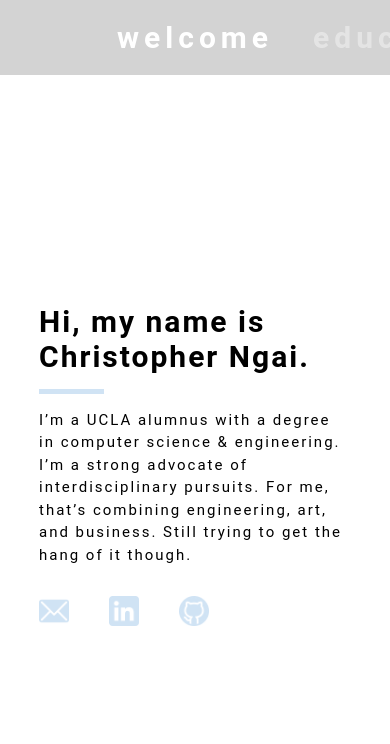
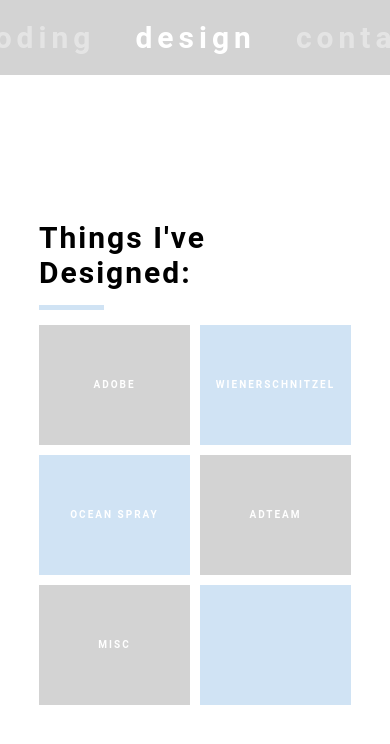
Before and after one commit to cngai/portfolio, a React (Create React App) app: page / in a window 390 px wide. Shown: the top 744 px of the page. Built offline with nearby package versions, Linux system fonts and the light colour scheme.

Commit message:
MOBILE: finished design ui

```diff
--- a/src/App.js
+++ b/src/App.js
@@ -26,7 +26,7 @@
 
 		this.state = {
 			currTab: 'Welcome',
-			currMobileTabIndex: 0,
+			currMobileTabIndex: 4,
 			width: 0,
 			height: 0,
 		}
--- a/src/mobile/MobileDesign.js
+++ b/src/mobile/MobileDesign.js
@@ -1,5 +1,8 @@
 import React, { Component } from 'react';
 import styled from 'styled-components';
+import info from '../info';
+
+const designs = info.designs;
 
 class MobileDesign extends Component {
     constructor(props) {
@@ -10,12 +13,128 @@
         };
     }
 
+    createGridItem(designObj) {
+        const {
+            designs,
+            idx,
+            colNum,
+        } = designObj;
+
+        const isActive = (designs !== null);
+        let color = null;
+
+        if (colNum === 0) {
+            const leftRowIndex = idx / 2;
+            color = (leftRowIndex % 2 === 0) ? '#D3D3D3' : '#D0E3F4';
+        } else {
+            const rightRowIndex = (idx - 1) / 2;
+            color = (rightRowIndex % 2 === 1) ? '#D3D3D3' : '#D0E3F4';
+        }
+
+        return (
+            <GridItem key={idx} color={color} >
+                {
+                    isActive && (
+                        <GridText>{designs.title.toUpperCase()}</GridText>
+                    )
+                }
+            </GridItem>
+        );
+    }
+
+    renderColumn(colNum) {
+        let gridItems = [];
+        const numCategories = designs.length;
+        const numTiles = 6;
+
+        /* left column */
+        if (colNum === 0) {
+            if (numCategories < 5) {
+                let numEmptyLeft = 3 - Math.ceil(numCategories / 2);
+
+                for (let i = 0; i < numCategories; i += 2) {
+                    gridItems.push({
+                        'designs': designs[i],
+                        'idx': i,
+                        'colNum': 0,
+                    });
+                }
+
+                for (let j = numCategories; j < numCategories + numEmptyLeft; j += 2 ) {
+                    gridItems.push({
+                        'designs': null,
+                        'idx': j,
+                        'colNum': 0,
+                    });
+                }
+            } else {
+                for (let k = 0; k < numTiles; k += 2) {
+                    console.log(k);
+                    gridItems.push({
+                        'designs': designs[k],
+                        'idx': k,
+                        'colNum': 0,
+                    });
+                }
+            }
+        }
+        /* right column */
+        else {
+            if (numCategories < 6) {
+                let numEmptyRight = -1;
+
+                if (numCategories > 1) {
+                    numEmptyRight = 3 - Math.floor(numCategories / 2);
+                } else {
+                    numEmptyRight = 3;
+                }
+
+                for (let x = 1; x < numCategories; x += 2) {
+                    gridItems.push({
+                        'designs': designs[x],
+                        'idx': x,
+                        'colNum': 1,
+                    });
+                }
+
+                for (let y = numCategories; y < numCategories + numEmptyRight; y += 2) {
+                    gridItems.push({
+                        'designs': null,
+                        'idx': y,
+                        'colNum': 1,
+                    });
+                }
+            } else {
+                for (let z = 1; z < numTiles; z += 2) {
+                    gridItems.push({
+                        'designs': designs[z],
+                        'idx': z,
+                        'colNum': 1,
+                    });
+                }
+            }
+        }
+
+        return gridItems.map(this.createGridItem, this);
+    }
+
     render() {
         const { height } = this.props;
 
         return (
             <DesignContainer height={height} >
-                <div>Design</div>
+                <ContentContainer>
+                    <HeaderText>Things I've Designed:</HeaderText>
+                    <Divider />
+                    <GridContainer>
+                        <LeftColumn>
+                            {this.renderColumn(0)}
+                        </LeftColumn>
+                        <RightColumn>
+                            {this.renderColumn(1)}
+                        </RightColumn>
+                    </GridContainer>
+                </ContentContainer>
             </DesignContainer>
         );
     }
@@ -27,11 +146,76 @@
     flex-direction: column;
     justify-content: center;
     align-items: center;
-    background-color: red;
 
     ${({ height }) => `
         height: ${height}px;
     `}
 `;
 
+const ContentContainer = styled.div`
+    display: flex;
+    width: 80%;
+    flex-direction: column;
+`;
+
+const Divider = styled.div`
+	width: 65px;
+	height: 0;
+	border-top: 5px solid #D0E3F4;
+`;
+
+const GridContainer = styled.div`
+    display: flex;
+    flex-direction: row;
+    margin: 15px 0 0 0;
+`;
+
+const GridItem = styled.div`
+    display: flex;
+    justify-content: center;
+    align-items: center;
+    height: 120px;
+    width: 100%;
+    margin: 0 0 10px 0;
+
+    ${({ color }) => `
+        background-color: ${color};
+    `}
+`;
+
+const GridText = styled.p`
+    @import url('https://fonts.googleapis.com/css?family=Roboto:700&display=swap');
+    font-family: 'Roboto', sans-serif;
+    font-weight: 700;
+    font-size: 10px;
+    color: #FFFFFF;
+    letter-spacing: 2px;
+    line-height: 1.5;
+    margin: 0 0 0 0;
+`;
+
+const HeaderText = styled.p`
+    @import url('https://fonts.googleapis.com/css?family=Roboto:700&display=swap');
+    font-weight: 700;
+    font-family: 'Roboto', sans-serif;
+    font-size: 30px;
+    color: #000000;
+    letter-spacing: 2px;
+    margin: 15px 0 15px 0;
+`;
+
+const LeftColumn = styled.div`
+    display: flex;
+    flex-direction: column;
+    flex: 1;
+    margin: 0 5px 0 0;
+`;
+
+const RightColumn = styled.div`
+    display: flex;
+    flex-direction: column;
+    flex: 1;
+    margin: 0 0 0 5px;
+`;
+
 export default MobileDesign;
--- a/src/tabs/Design.js
+++ b/src/tabs/Design.js
@@ -96,7 +96,7 @@
 
     renderRow(rowNum) {
         let gridItems = [];
-        let numCategories = designs.length;
+        const numCategories = designs.length;
 
         /* top row */
         if (rowNum === 0) {
```
